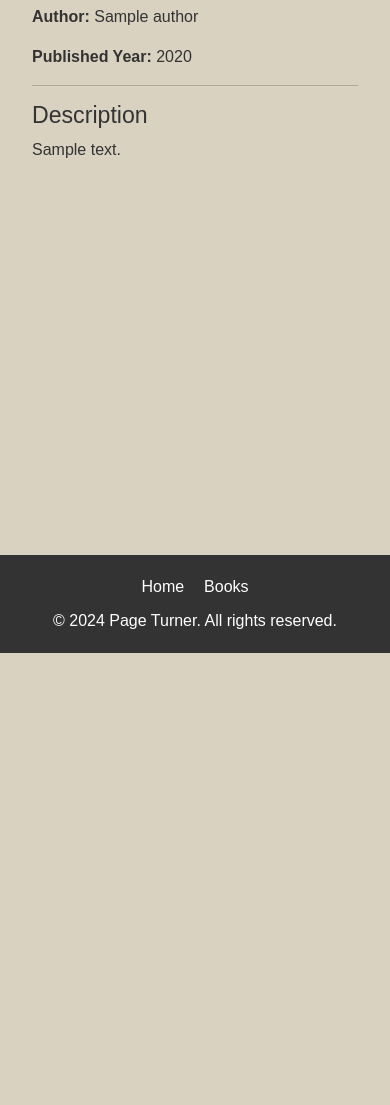
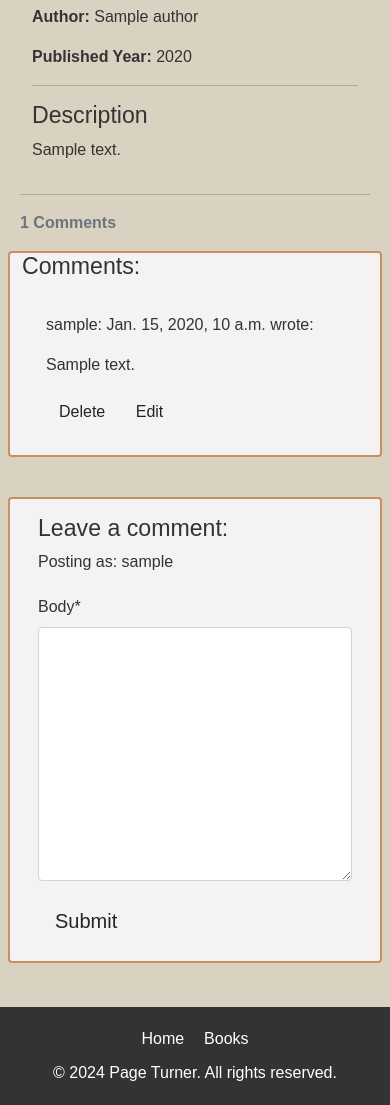
Before and after one commit to AlvaLind/page-turner, a Django app: a page that uses books/templates/books/book_detail.html in a window 390 px wide. Shown: the part 191-1296 px from the top of the page. Before the commit the page ends 844 px from the top, so only its background shows below. Run offline with Django 4.2, Linux system fonts and the light colour scheme; a user stored in the database is signed in; tables that the repository leaves empty hold one stand-in row (values such as "Sample post"); some libraries are stand-ins or nearby versions.

Commit message:
Add comments section to book_detail template

```diff
--- a/books/templates/books/book_detail.html
+++ b/books/templates/books/book_detail.html
@@ -1,5 +1,6 @@
 {% extends "base.html" %}
 {% load static %}
+{% load crispy_forms_tags %}
 {% block content %}
 
 <div class="container mt-5">
@@ -17,4 +18,75 @@
         </div>
     </div>
 </div>
+
+
+<!-- Displaying count of comments -->
+<div class="row">
+    <div class="col-12">
+        <hr>
+    </div>
+    <div class="col-12">
+        <strong class="text-secondary">
+            <i class="far fa-comments"></i> {{ comment_count }} Comments
+        </strong>
+    </div>
+</div>
+
+<!-- Displaying Comments -->
+<div class="row">
+    <div class="col-md-8 card mb-4 mt-3 ">
+        <h3>Comments:</h3>
+        <div class="card-body">
+            <!-- We want a for loop inside the empty control tags
+            to iterate through each comment in comments -->
+            {% for comment in comments %}
+            <div class="p-2 comments
+            {% if not comment.approved and comment.user == user %}
+            faded{% elif not comment.approved %} d-none{% endif %}">
+                <p class="font-weight-bold">
+                    {{ comment.user }}:
+                    <span class="font-weight-normal">
+                        {{ comment.created_on }}
+                    </span> wrote:
+                </p>
+                <div id="comment{{ comment.id }}">
+                    {{ comment.body | linebreaks }}
+                </div>
+                {% if not comment.approved and comment.user == user %}
+                <p class="approval">
+                    This comment is awaiting approval
+                </p>
+                {% endif %}
+
+                {% if user.is_authenticated and comment.user == user %}
+                <button class="btn btn-delete"
+                    data-comment_id="{{ comment.id }}">Delete</button>
+                <button class="btn btn-edit"
+                    data-comment_id="{{ comment.id }}">Edit</button>
+                {% endif %}
+            </div>
+            <!-- Our for loop ends here -->
+            {% endfor %}
+        </div>
+    </div>
+    <!-- Creating New Comments -->
+    <div class="col-md-4 card mb-4 mt-3">
+        <div class="card-body">
+        {% if user.is_authenticated %}
+        <h3>Leave a comment:</h3>
+        <p>Posting as: {{ user.username }}</p>
+        <form id="commentForm" method="post"
+            style="margin-top: 1.3em;">
+            {{ comment_form | crispy }}
+            {% csrf_token %}
+            <button id="submitButton" type="submit"
+            class="btn btn-signup btn-lg">Submit</button>
+        </form>
+        {% else %}
+        <p>Log in to leave a comment</p>
+        {% endif %}
+        </div>
+    </div>
+</div>
+
 {% endblock %}
--- a/page_turner/local_settings.py
+++ b/page_turner/local_settings.py
@@ -44,6 +44,8 @@ INSTALLED_APPS = [
     'allauth',
     'allauth.account',
     'allauth.socialaccount',
+    'crispy_forms',
+    'crispy_bootstrap5',
     'cloudinary_storage',
     'django_summernote',
     'cloudinary',
@@ -54,6 +56,9 @@ INSTALLED_APPS = [
 SITE_ID = 1
 LOGIN_REDIRECT_URL = '/'
 LOGOUT_REDIRECT_URL = '/'
+
+CRISPY_ALLOWED_TEMPLATE_PACKS = "bootstrap5"
+CRISPY_TEMPLATE_PACK = "bootstrap5"
 
 MIDDLEWARE = [
     'django.middleware.security.SecurityMiddleware',
--- a/page_turner/settings.py
+++ b/page_turner/settings.py
@@ -44,6 +44,8 @@ INSTALLED_APPS = [
     'allauth',
     'allauth.account',
     'allauth.socialaccount',
+    'crispy_forms',
+    'crispy_bootstrap5',
     'cloudinary_storage',
     'django_summernote',
     'cloudinary',
@@ -54,6 +56,9 @@ INSTALLED_APPS = [
 SITE_ID = 1
 LOGIN_REDIRECT_URL = '/'
 LOGOUT_REDIRECT_URL = '/'
+
+CRISPY_ALLOWED_TEMPLATE_PACKS = "bootstrap5"
+CRISPY_TEMPLATE_PACK = "bootstrap5"
 
 MIDDLEWARE = [
     'django.middleware.security.SecurityMiddleware',
```
Also changed, not shown: README.md.
